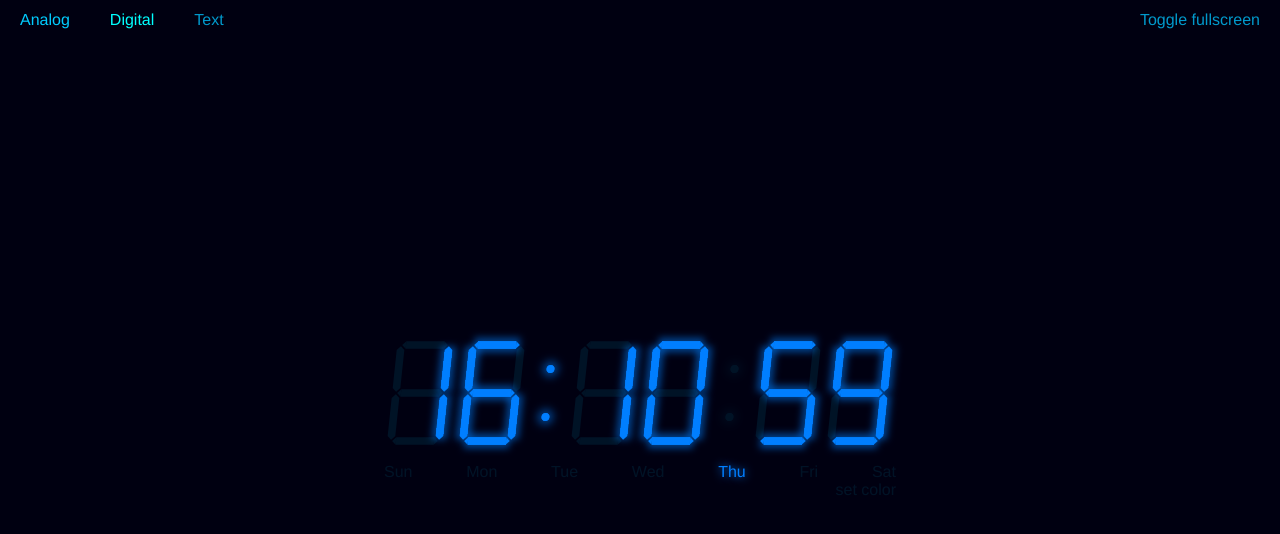
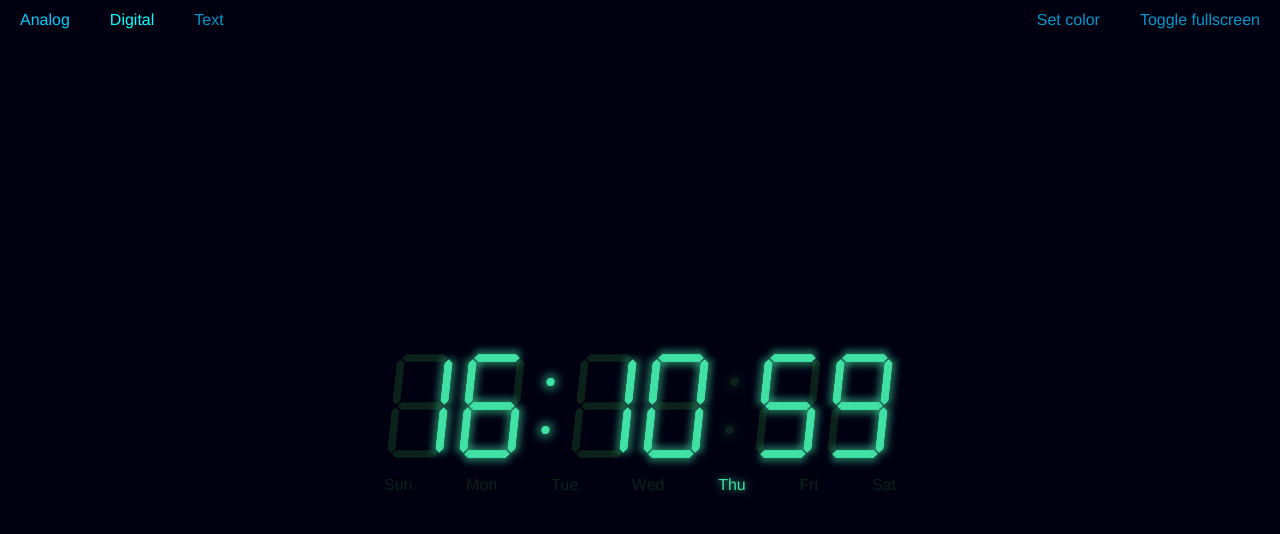
Before and after one commit to mennovanslooten/clock-app, an Angular app: page /#/digital in a window 1280 px wide. Shown: the top 534 px of the page. Built offline with nearby package versions, Linux system fonts and the light colour scheme.

Commit message:
Move color picker to app component

```diff
--- a/src/app/app.component.html
+++ b/src/app/app.component.html
@@ -5,6 +5,8 @@
     >
     <a routerLinkActive="app-navigation--active" routerLink="/text">Text</a>
 
+    <label class="app-setcolor" for="color">Set color</label>
+    <input id="color" type="color" (input)="colorInput($event)" />
     <a class="app-fullscreen" (click)="fullScreen()">Toggle fullscreen</a>
 </nav>
 <div class="app-body">
--- a/src/app/app.component.scss
+++ b/src/app/app.component.scss
@@ -4,6 +4,9 @@ $nav-height: 40px;
     width: 100vw;
     display: grid;
     grid-template-rows: $nav-height auto;
+    --color-h: 157; /* Hue        */
+    --color-s: 73%; /* Saturation */
+    --color-l: 57%; /* Lightness  */
 }
 
 .app-navigation {
@@ -11,25 +14,34 @@ $nav-height: 40px;
     opacity: 0.25;
     transition: opacity 0.3s linear;
     display: flex;
+
     &:hover {
         opacity: 1;
     }
-    a {
+
+    a,
+    label {
         padding: 0 20px;
         cursor: pointer;
         color: #09c;
         text-decoration: none;
+
         &:hover {
             color: #0cf;
         }
+
         &.app-navigation--active {
             color: #0ff;
         }
     }
 }
 
-.app-fullscreen {
+.app-setcolor {
     margin-left: auto;
+}
+
+#color {
+    display: none;
 }
 
 .app-body {
--- a/src/app/app.component.ts
+++ b/src/app/app.component.ts
@@ -1,5 +1,6 @@
 import { Component, ElementRef } from '@angular/core';
 import { TimeService } from './time.service';
+import { RgbColor, HslColor, rgbToHsl } from './utils/colors';
 import { toggleFullscreen } from './utils/fullscreen';
 
 @Component({
@@ -17,4 +18,20 @@ export class AppComponent {
     fullScreen() {
         toggleFullscreen(this.rootElement);
     }
+
+    colorInput($event: Event) {
+        const color = ($event.target as HTMLInputElement).value;
+        const r = parseInt(color.substr(1, 2), 16);
+        const g = parseInt(color.substr(3, 2), 16);
+        const b = parseInt(color.substr(5, 2), 16);
+        console.log({ r, g, b });
+        this.setColor({ r, g, b });
+    }
+
+    setColor(rgbColor: RgbColor) {
+        const { h, s, l }: HslColor = rgbToHsl(rgbColor);
+        this.rootElement.style.setProperty('--color-h', h.toString());
+        this.rootElement.style.setProperty('--color-s', s);
+        this.rootElement.style.setProperty('--color-l', l);
+    }
 }
--- a/src/app/digital-clock/digital-clock.component.html
+++ b/src/app/digital-clock/digital-clock.component.html
@@ -36,5 +36,3 @@
         {{ day }}
     </li>
 </ol>
-<label for="color">set color</label
-><input id="color" type="color" (input)="colorInput($event)" />
--- a/src/app/digital-clock/digital-clock.component.scss
+++ b/src/app/digital-clock/digital-clock.component.scss
@@ -4,9 +4,6 @@
 
 :host {
     margin: auto;
-    --color-h: 157; /* Hue        */
-    --color-s: 73%; /* Saturation */
-    --color-l: 57%; /* Lightness  */
     text-align: right;
 }
 
--- a/src/app/digital-clock/digital-clock.component.ts
+++ b/src/app/digital-clock/digital-clock.component.ts
@@ -1,8 +1,6 @@
 import { Component, ElementRef, OnInit } from '@angular/core';
 import { TimeService } from '../time.service';
 import { map, distinctUntilChanged } from 'rxjs/operators';
-import { BehaviorSubject } from 'rxjs';
-import { RgbColor, HslColor, rgbToHsl } from '../utils/colors';
 
 function getTens(num: number): number {
     return Math.floor(num / 10);
@@ -18,11 +16,6 @@ function getOnes(num: number): number {
     styleUrls: ['./digital-clock.component.scss'],
 })
 export class DigitalClockComponent implements OnInit {
-    $color = new BehaviorSubject<RgbColor>({
-        r: 0,
-        g: 127,
-        b: 255,
-    });
     dayNamesShort = ['Sun', 'Mon', 'Tue', 'Wed', 'Thu', 'Fri', 'Sat'];
     $hoursTensDigit = this.timeService.$hours.pipe(
         map(getTens),
@@ -54,24 +47,5 @@ export class DigitalClockComponent implements OnInit {
         public timeService: TimeService
     ) {}
 
-    ngOnInit() {
-        this.$color.subscribe((rgbColor: RgbColor) => {
-            this.setColor(rgbColor);
-        });
-    }
-
-    colorInput($event: Event) {
-        const color = ($event.target as HTMLInputElement).value;
-        const r = parseInt(color.substr(1, 2), 16);
-        const g = parseInt(color.substr(3, 2), 16);
-        const b = parseInt(color.substr(5, 2), 16);
-        this.setColor({ r, g, b });
-    }
-
-    setColor(rgbColor: RgbColor) {
-        const { h, s, l }: HslColor = rgbToHsl(rgbColor);
-        this.hostElement.nativeElement.style.setProperty('--color-h', h);
-        this.hostElement.nativeElement.style.setProperty('--color-s', s);
-        this.hostElement.nativeElement.style.setProperty('--color-l', l);
-    }
+    ngOnInit() {}
 }
```
